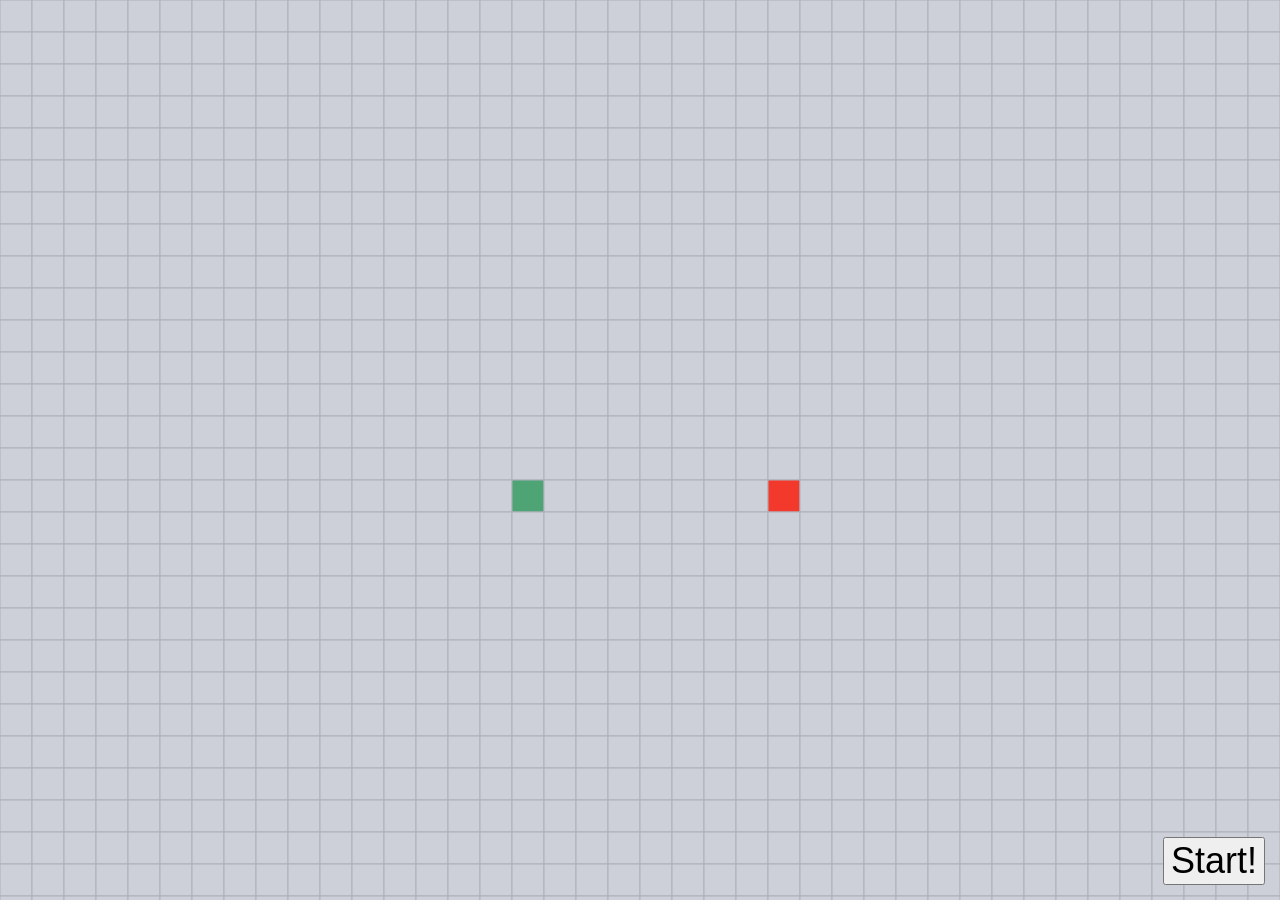
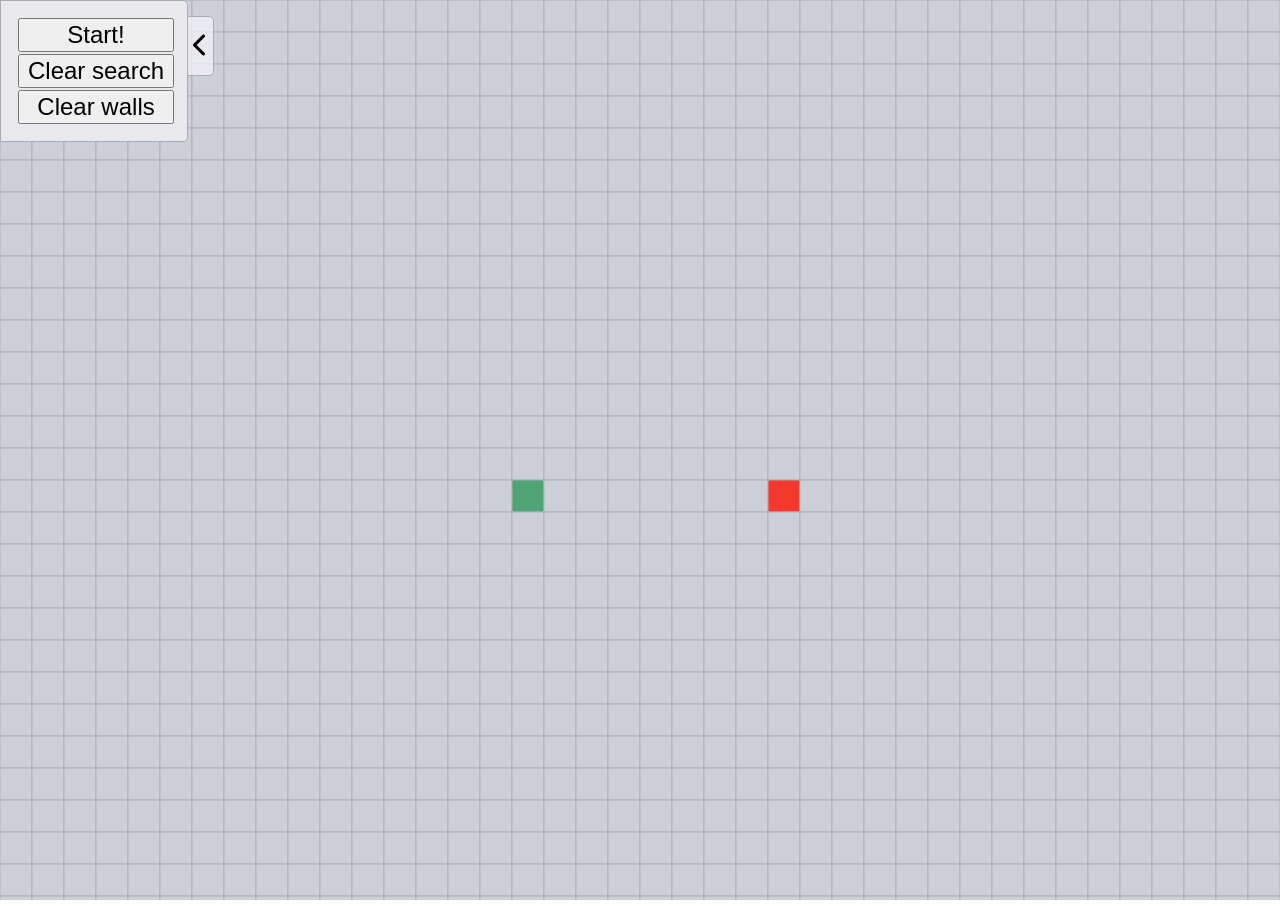
Before and after one commit to aristizabal95/PathFinding, a Jekyll site: the page built from index.html, in a window 1280 px wide. Built offline with Jekyll 4.4.1, drawn with Linux system fonts in a browser that asks for light colours; nearby versions of some CDN libraries.

Commit message:
feature: add toggleable menu. Add extra functions. Responsive menu

```diff
--- a/_layouts/default.html
+++ b/_layouts/default.html
@@ -6,7 +6,11 @@
   <script src="js/board.js"></script>
   <script src="js/queue.js"></script>
   <script src="js/algorithms.js"></script>
+  <script src="js/ui.js"></script>
   <script src="js/main.js"></script>
+  <script src="https://kit.fontawesome.com/4e04d1a28a.js" crossorigin="anonymous"></script>
+
+  <meta name="viewport" content="width=device-width, initial-scale=1">
 </head>
 <body>
   {{ content }}
--- a/css/main.css
+++ b/css/main.css
@@ -15,14 +15,45 @@
 
 #fixed-menu {
   position: fixed;
-  bottom: 0;
   display:inline-block;
+  padding: 15px;
+  background:rgba(240,241,244,0.8);
+  backdrop-filter: blur(20px);
+  border: 1px solid #a7adb3;
+  border-top-right-radius: 5px;
+  border-bottom-right-radius: 5px;
+  transition: transform 1s;
+}
+
+#fixed-menu.hidden {
+  transform: translateX(-100%);
+}
+
+#toggle-menu {
+  position:absolute;
   right: 0;
+  transform: translateX(100%);
+  background: inherit;
+  border: inherit;
+  border-top-right-radius: 5px;
+  border-bottom-right-radius: 5px;
+  padding: 15px 5px;
 }
 
 button {
-  font-size: 36px;
-  margin: 15px;
+  font-size: 24px;
+}
+
+@media only screen and (max-width:515px) {
+  button {
+    font-size: 6vw;
+  }
+}
+
+button.internal {
+  margin: 2px;
+  display:block;
+  width: 100%;
 }
 
 rect {
--- a/index.html
+++ b/index.html
@@ -4,8 +4,11 @@
 
 layout: default
 ---
+<div id="fixed-menu">
+  <button id="toggle-menu" onclick="toggleMenu();"><i id="toggle-icon" class="fas fa-chevron-left"></i></button>
+  <button onclick="BFS(board);" class="internal">Start!</button>
+  <button onclick="board.clearSearch();" class="internal">Clear search</button>
+  <button onclick="board.clearWalls();" class="internal">Clear walls</button>
+</div>
 <div id="board-container">
 </div>
-<div id="fixed-menu">
-  <button onclick="BFS(board)">Start!</button>
-</div>
--- a/js/board.js
+++ b/js/board.js
@@ -134,9 +134,18 @@
 
   clearWalls() {
     var walls = this.matrix.flat().filter((tile) => tile.state === 'filled');
-    console.log(walls);
     walls.forEach(function(tile) {
       tile.state = 'clear';
     });
   }
+
+  clearSearch() {
+    var searched = this.matrix.flat().filter((tile) =>
+      tile.state === 'traversed' ||
+      tile.state === 'queued' ||
+      tile.state === 'path');
+    searched.forEach(function(tile) {
+      tile.state = 'clear';
+    });
+  }
 }
--- /dev/null
+++ b/js/ui.js
@@ -0,0 +1,9 @@
+function toggleMenu() {
+  var menu = document.getElementById('fixed-menu');
+  var toggleIcon = document.getElementById('toggle-icon');
+
+  menu.classList.toggle('hidden');
+  toggleIcon.classList.toggle('fa-chevron-right');
+  toggleIcon.classList.toggle('fa-chevron-left');
+  document.activeElement.blur();
+}
```
